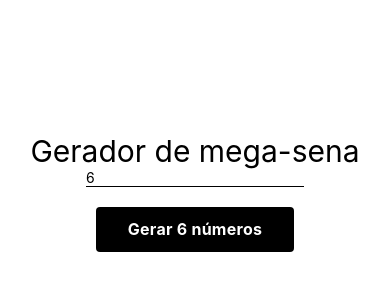
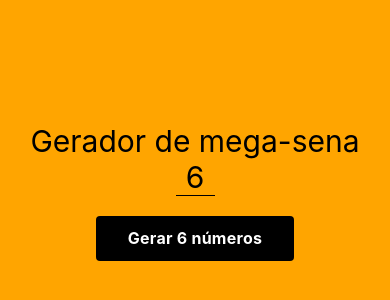
Before and after one commit to hericklima22/gerador-mega-sena, a React Native app: screen / in a window 390 px wide. Shown: the part 220-520 px from the top of the page. Built offline with nearby package versions, Linux system fonts and the light colour scheme.

Commit message:
app totalmente estilizado

```diff
--- a/src/components/mega/Mega.jsx
+++ b/src/components/mega/Mega.jsx
@@ -1,5 +1,12 @@
 import React, { Component } from "react";
-import { Button, Pressable, Text, TextInput, View } from "react-native";
+import {
+  Button,
+  Pressable,
+  SafeAreaView,
+  Text,
+  TextInput,
+  View,
+} from "react-native";
 import styles from "./styles";
 import MegaNumero from "../numero/Numero";
 
@@ -48,7 +55,15 @@
 
   render() {
     return (
-      <>
+      <SafeAreaView
+        style={{
+          backgroundColor: "orange",
+          width: "100%",
+          height: "100%",
+          alignItems: "center",
+          justifyContent: "center",
+        }}
+      >
         <Text style={styles.fonteGrande}>Gerador de mega-sena</Text>
         <TextInput
           keyboardType={"numeric"}
@@ -56,6 +71,7 @@
           placeholder="Qtd de Números"
           value={`${this.state.qtdDeNumeros}`}
           onChangeText={this.alterarQtdNumero}
+          maxLength={2}
         />
         <Pressable style={styles.botaoDeGerar} onPress={this.gerarNumerosV1}>
           <Text style={styles.btnText}>
@@ -73,7 +89,7 @@
         >
           {this.exibirNumeros()}
         </View>
-      </>
+      </SafeAreaView>
     );
   }
 }
--- a/src/components/mega/styles.js
+++ b/src/components/mega/styles.js
@@ -6,6 +6,9 @@
   },
   input: {
     borderBottomWidth: 1,
+    fontSize: 30,
+    width: "10%",
+    textAlign: "center",
   },
 
   botaoDeGerar: {
--- a/src/components/numero/styles.js
+++ b/src/components/numero/styles.js
@@ -2,12 +2,12 @@
 
 const styles = StyleSheet.create({
   Container: {
-    height: 60,
-    width: 60,
+    height: 50,
+    width: 50,
     alignItems: "center",
     justifyContent: "center",
     margin: 5,
-    borderRadius: 30,
+    borderRadius: 25,
   },
   Num: {
     fontSize: 30,
```
